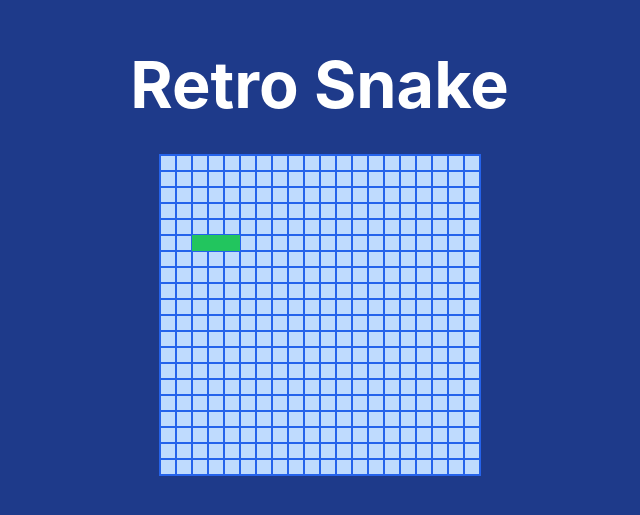
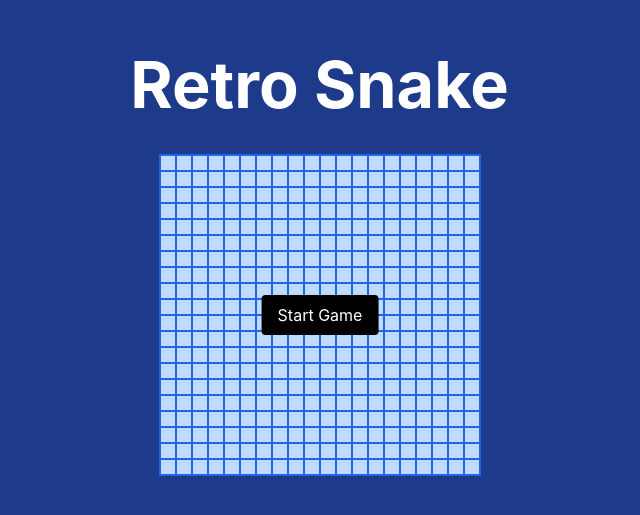
Before and after one commit to RachelWilliamsDev/snake-game, a React (Create React App) app: page / in a window 1280 px wide. Shown: the part 135-650 px from the top of the page, without its empty margins (320-960 px from the left). Built offline with nearby package versions, Linux system fonts and the light colour scheme.

Commit message:
feature: added start game button and countdown timer

```diff
--- /dev/null
+++ b/src/components/CountdownTimer.jsx
@@ -0,0 +1,11 @@
+import React from "react";
+
+function CountdownTimer({ countdown }) {
+  return (
+    <div className="absolute top-1/2 left-1/2 transform -translate-x-1/2 -translate-y-1/2 text-9xl text-black font-bold">
+      {countdown}
+    </div>
+  );
+}
+
+export default CountdownTimer;
--- a/src/components/GameBoard.jsx
+++ b/src/components/GameBoard.jsx
@@ -1,5 +1,7 @@
 import React, { useEffect, useState } from "react";
 import Snake from "./Snake";
+import StartGameButton from "./StartGameButton";
+import CountdownTimer from "./CountdownTimer";
 
 function GameBoard() {
   const [snake, setSnake] = useState([
@@ -8,7 +10,14 @@ function GameBoard() {
     { x: 7, y: 5 },
   ]);
   const [direction, setDirection] = useState("RIGHT");
+  const [isGameStarted, setIsGameStarted] = useState(false);
+  const [countdown, setCountdown] = useState(3);
   const gridSize = 20;
+
+  const startGame = () => {
+    setIsGameStarted(true);
+    setCountdown(3);
+  };
 
   useEffect(() => {
     const moveSnake = () => {
@@ -45,19 +54,14 @@ function GameBoard() {
       });
     };
 
+    if (isGameStarted && countdown === 0) {
       const handleKeyPress = (e) => {
-      if (e.key === "ArrowUp" || e.key === "w" || e.key === "W") {
-        if (direction !== "DOWN") setDirection("UP");
-      }
-      if (e.key === "ArrowDown" || e.key === "s" || e.key === "S") {
-        if (direction !== "UP") setDirection("DOWN");
-      }
-      if (e.key === "ArrowLeft" || e.key === "a" || e.key === "A") {
-        if (direction !== "RIGHT") setDirection("LEFT");
-      }
-      if (e.key === "ArrowRight" || e.key === "d" || e.key === "D") {
-        if (direction !== "LEFT") setDirection("RIGHT");
-      }
+        if (e.key === "ArrowUp" && direction !== "DOWN") setDirection("UP");
+        if (e.key === "ArrowDown" && direction !== "UP") setDirection("DOWN");
+        if (e.key === "ArrowLeft" && direction !== "RIGHT")
+          setDirection("LEFT");
+        if (e.key === "ArrowRight" && direction !== "LEFT")
+          setDirection("RIGHT");
       };
 
       document.addEventListener("keydown", handleKeyPress);
@@ -70,7 +74,18 @@ function GameBoard() {
         clearInterval(interval);
         document.removeEventListener("keydown", handleKeyPress);
       };
-  }, [direction]);
+    }
+  }, [direction, countdown, isGameStarted]);
+
+  useEffect(() => {
+    if (countdown > 0 && isGameStarted) {
+      const timer = setTimeout(() => {
+        setCountdown(countdown - 1);
+      }, 1000);
+
+      return () => clearTimeout(timer);
+    }
+  }, [countdown, isGameStarted]);
 
   return (
     <div className="relative grid grid-cols-20 grid-rows-20 gap-0 border border-blue-600">
@@ -80,7 +95,12 @@ function GameBoard() {
           className="bg-blue-200 border border-blue-600 w-4 h-4"
         ></div>
       ))}
-      <Snake snake={snake} />
+
+      {!isGameStarted && <StartGameButton onStartGame={startGame} />}
+      {isGameStarted && countdown > 0 && (
+        <CountdownTimer countdown={countdown} />
+      )}
+      {isGameStarted && countdown === 0 && <Snake snake={snake} />}
     </div>
   );
 }
--- /dev/null
+++ b/src/components/StartGameButton.jsx
@@ -0,0 +1,14 @@
+import React from "react";
+
+function StartGameButton({ onStartGame }) {
+  return (
+    <button
+      onClick={onStartGame}
+      className="absolute top-1/2 left-1/2 transform -translate-x-1/2 -translate-y-1/2 bg-black text-white py-2 px-4 rounded"
+    >
+      Start Game
+    </button>
+  );
+}
+
+export default StartGameButton;
```
Lines whose indentation alone changed are shown as unchanged.
